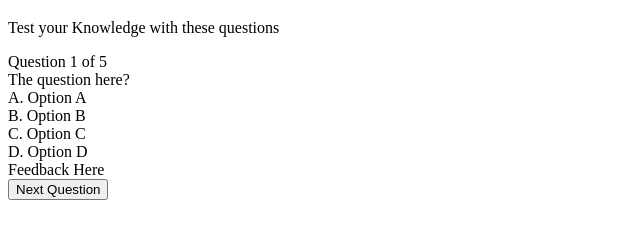
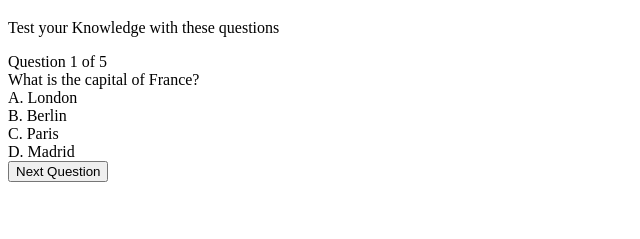
Before and after one commit to Lindokuhle-Nsibande/quiz-app, a plain HTML site: page index.html in a window 1280 px wide. Shown: the part 61-300 px from the top of the page, without its empty margins (0-640 px from the left). Drawn offline with nearby package versions, Linux system fonts and the light colour scheme.

Commit message:
displaying question

```diff
--- a/assets/js/script.js
+++ b/assets/js/script.js
@@ -36,4 +36,24 @@ $(document).ready(function () {
         "Au is the chemical symbol for gold, derived from the Latin word 'aurum'.",
     },
   ];
+
+  let currentQuestion = 0;
+  let score = 0;
+  let userAnswers = [];
+
+  let question = quizData[currentQuestion];
+
+  $('.question-number').text(`Question ${currentQuestion+1} of ${quizData.length}`);
+
+  $('.question-text').text(question.question);
+
+  $('.answers-container').empty();
+
+  question.options.forEach((option, index) => {
+    const answerElement = $(`<div class="answer-option">${String.fromCharCode(65 + index)}. ${option}</div>`);
+
+    $('.answers-container').append(answerElement);
+  });
+
+  // $('.feedback').text(question.explanation).hide();
 });
--- a/index.html
+++ b/index.html
@@ -28,7 +28,7 @@
                     <div class="answer-option">D. Option D</div>
                 </div>
                 <div class="feedback">
-                    Feedback Here
+
                 </div>
             </div>
         </div>
```
